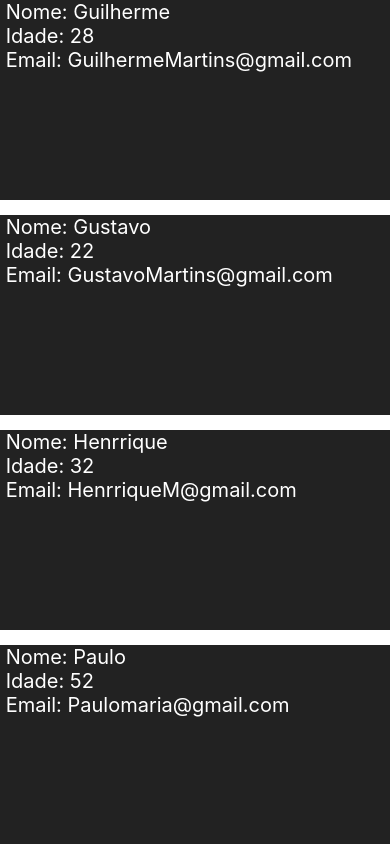
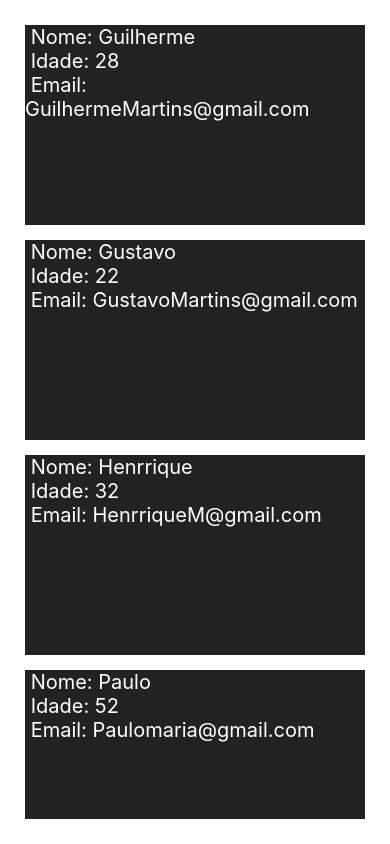
Before and after one commit to Martins-Guilherme/AppScroll, a React Native app: screen / in a window 390 px wide. Built offline with nearby package versions, Linux system fonts and the light colour scheme.

Commit message:
Finalizando FlatList

```diff
--- a/App.js
+++ b/App.js
@@ -34,6 +34,7 @@ class App extends Component{
 const styles = StyleSheet.create({
   container: {
     flex: 1,
+    margin: 25
   },
 });
 
```
